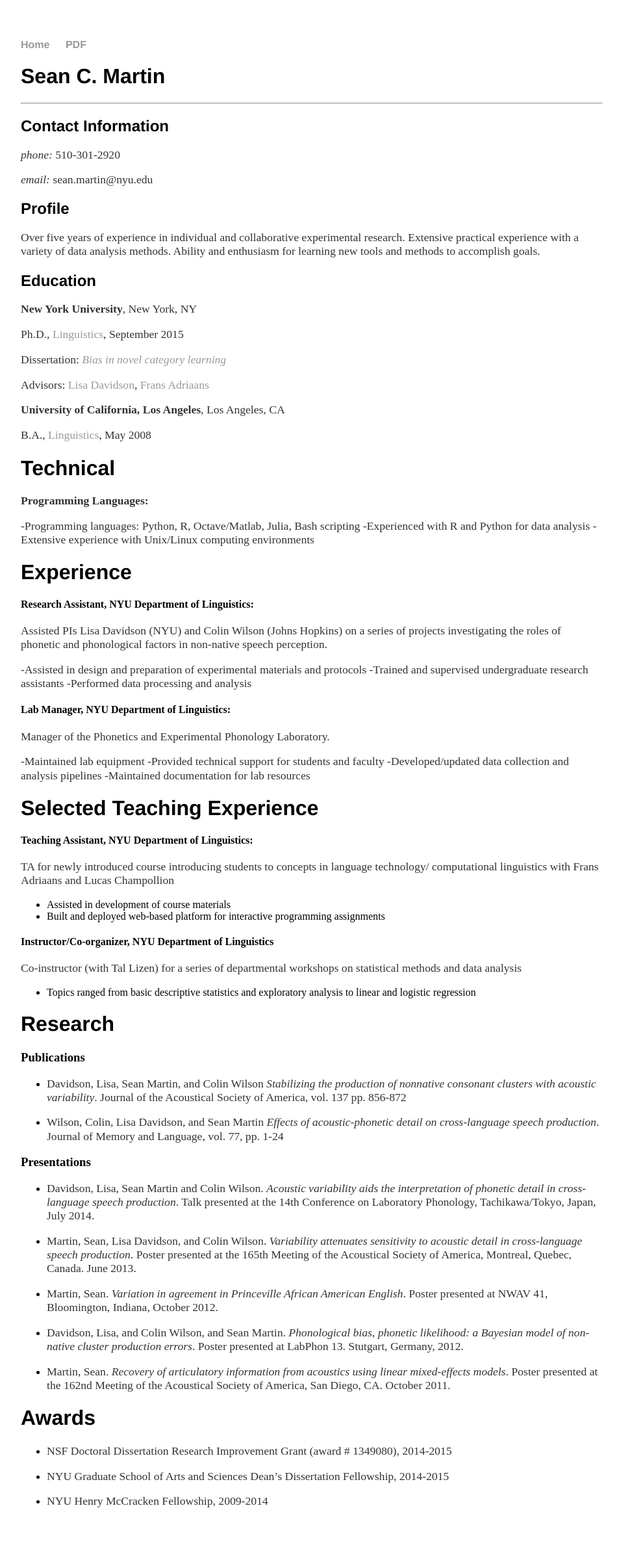
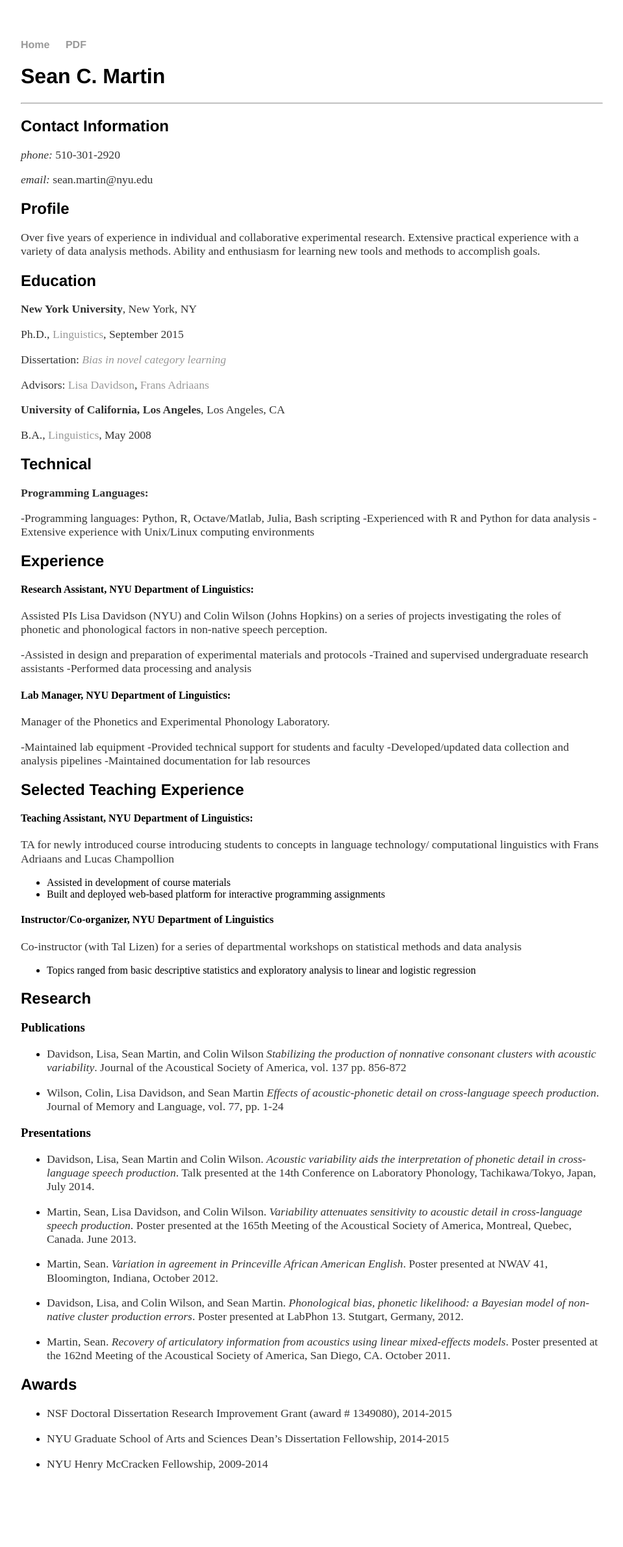
Before and after one commit to phasedchirp/phasedchirp.github.io, a Jekyll site: the page built from cv/index.md, in a window 1280 px wide. Shown: the whole page at 65% size, without its empty margins (160-1119 px from the left). Built offline with Jekyll 4.4.1, drawn with Linux system fonts in a browser that asks for light colours; after the commit the page ends 2323 px from its top, so only the background shows below that.

```diff
--- a/cv/index.md
+++ b/cv/index.md
@@ -37,8 +37,7 @@ Adriaans](https://files.nyu.edu/fa46/public/)
 
 B.A., [Linguistics](http://www.linguistics.ucla.edu/), May 2008
 
-Technical
-=========
+## Technical
 
 **Programming Languages:**
 
@@ -47,8 +46,7 @@ Technical
 -Extensive experience with Unix/Linux computing environments
 
 
-Experience
-=========
+##Experience
 
 ####Research Assistant, NYU Department of Linguistics:
 
@@ -68,8 +66,7 @@ Manager of the Phonetics and Experimental Phonology Laboratory.
 -Maintained documentation for lab resources
 
 
-Selected Teaching Experience
-============================
+##Selected Teaching Experience
 
 ####Teaching Assistant, NYU Department of Linguistics:
 
@@ -85,8 +82,7 @@ Co-instructor (with Tal Lizen) for a series of departmental workshops on statist
 - Topics ranged from basic descriptive statistics and exploratory analysis to linear and logistic regression
 
 
-Research
-============
+##Research
 
 ### Publications
 
@@ -125,8 +121,7 @@ Journal of Memory and Language, vol. 77, pp. 1-24
   Poster presented at the 162nd Meeting of the Acoustical Society of
   America, San Diego, CA. October 2011.
 
-Awards
-============
+##Awards
 
 -   NSF Doctoral Dissertation Research Improvement Grant (award \#
     1349080), 2014-2015
```
